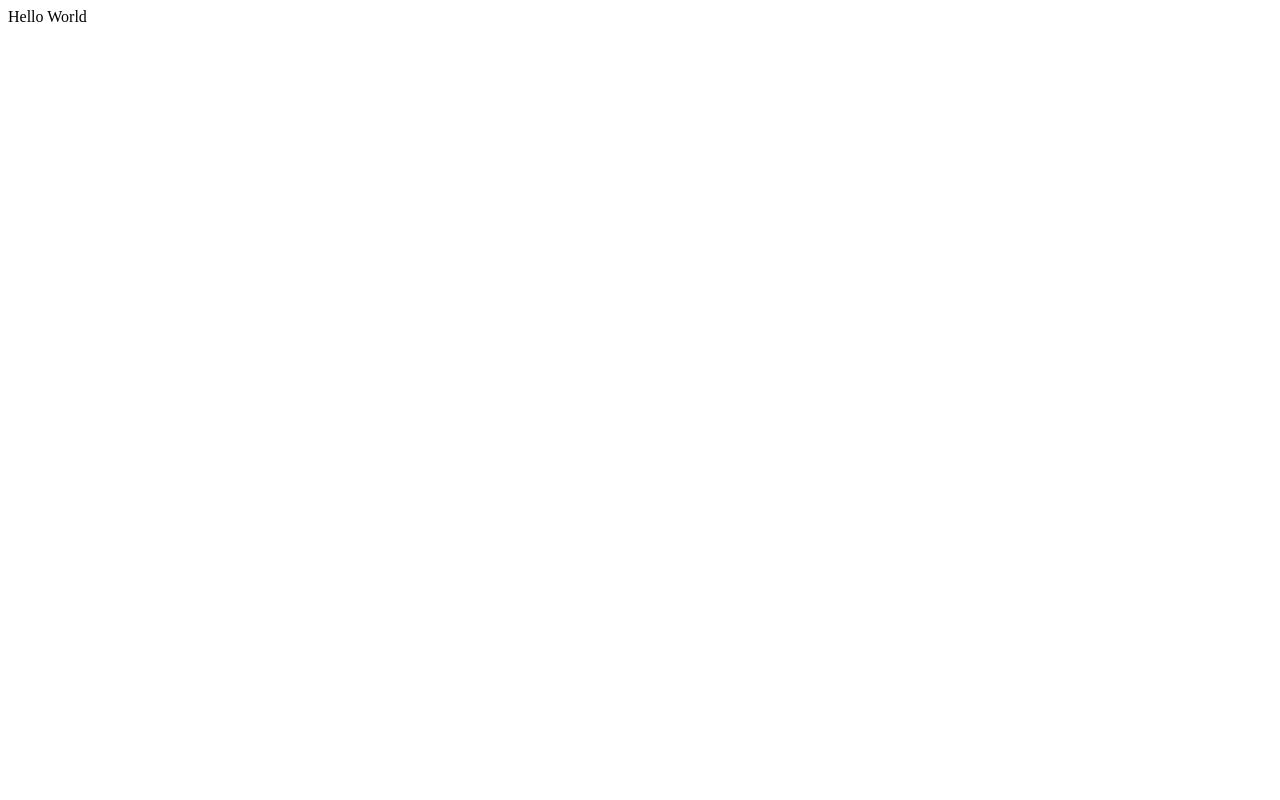
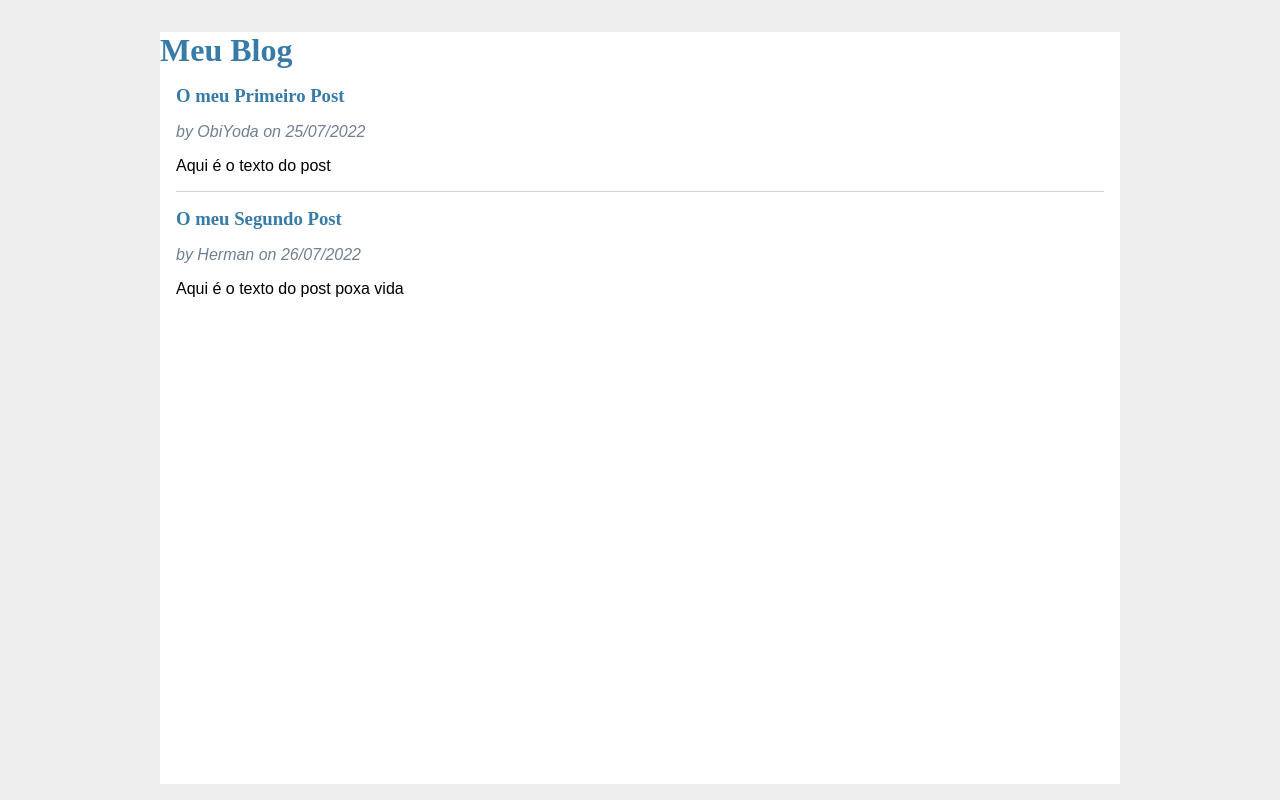
Before and after one commit to ObiYoda14/WebPython, a Flask app: page / in a window 1280 px wide. Before the commit the page is almost empty. Run offline with Flask 2, Linux system fonts and the light colour scheme.

Commit message:
Commit do 3ro dia - Template Avançado com CSS

```diff
--- a/app.py
+++ b/app.py
@@ -1,12 +1,23 @@
 from flask import Flask, render_template
+from datetime import datetime
 
 app = Flask("hello")
 
+posts = [
+    {
+        "title": "O meu Primeiro Post",
+        "body": "Aqui é o texto do post",
+        "author": "ObiYoda",
+        "created": datetime(2022, 7, 25)
+    },
+    {
+        "title": "O meu Segundo Post",
+        "body": "Aqui é o texto do post poxa vida",
+        "author": "Herman",
+        "created": datetime(2022, 7, 26)
+    },
+]
+
 @app.route("/")
-@app.route("/hello")
-def hello():
-    return "Hello World"
-
-@app.route("/meucontato")
-def meuContato():
-    return render_template('index.html')
+def index():
+    return render_template("index.html", posts=posts)
--- /dev/null
+++ b/static/style.css
@@ -0,0 +1,35 @@
+html{
+    font-family: sans-serif;
+    background: rgb(255, 0, 0);
+    background: lightgray;
+    background: #eee;
+    padding: 1pixel;
+    padding: 1rem;
+}
+body{
+    max-width: 960px;
+    margin: 0 auto;
+    background: white;
+}
+h1{
+    font-family: serif;
+    color: #377ba8;
+    margin: 1rem 0;
+}
+hr{
+    border: none;
+    border-top: 1px solid lightgray;
+}
+.content{
+    padding: 0 1rem 1rem;
+}
+.post > header > div:first-of-type{
+    flex: auto;
+}
+.post .about{
+    color: slategray;
+    font-style: italic;
+}
+.post .body{
+    white-space: pre-line;
+}
--- /dev/null
+++ b/templates/base.html
@@ -0,0 +1,16 @@
+<html>
+    <head>
+        <title> {% block title %}{% endblock %} - Meu Blog </title>
+        <link rel="stylesheet" href="/static/style.css">
+    </head>
+
+    <body>
+        <h1> Meu Blog </h1>
+        <nav>
+        </nav>
+        <section class="content">
+            {% block content %}
+            {% endblock %}
+        </section>
+    </body>
+</html>
--- a/templates/index.html
+++ b/templates/index.html
@@ -1,16 +1,22 @@
-<html>
-    <head>
-        <title> Contato </title>
-    </head>
-    <body>
-        <a href="https://www.w3schools.com/html/"> Isso aqui é um link </a>
-        <h1>Rafael Herman</h1>
-        <h2>rafael@email.com</h2>
-        <h3>4199998877</h3>
+{% extends "base.html" %}
 
-        <ol>
-            <li> item1 </li>
-            <li> item2 </li>
-        </ol>
-    </body>
-</html>
+{% block title %} Página inicial {% endblock %}
+
+{% block content %}
+    {% for post in posts %}
+        <article class="post">
+            <header>
+                <div>
+                    <h1>{{ post.title }}</h1>
+                    <div class="about">
+                        by {{ post.author }} on {{ post.created.strftime('%d/%m/%Y') }}
+                    </div>
+                </div>
+            </header>
+            <p class="body"> {{ post.body }} </p>
+        </article>
+        {% if not loop.last %}
+            <hr>
+        {% endif %}
+    {% endfor %}
+{% endblock %}
```
